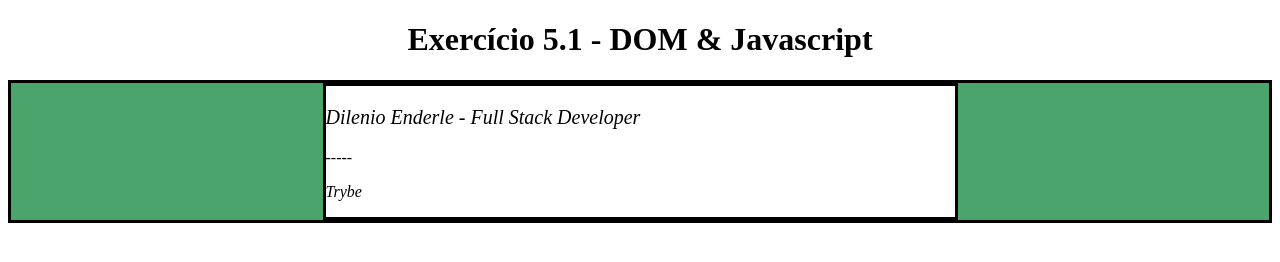
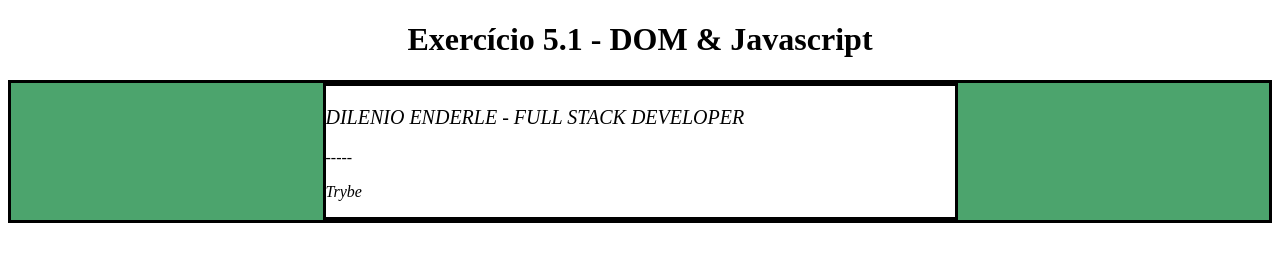
Before and after one commit to dilenio/trybe, a plain HTML site: page exercises/5.1/exercises.html in a window 1280 px wide. Drawn offline with Linux system fonts and the light colour scheme.

Commit message:
Crie uma função que modifique todo o texto da tag <p> para maiúsculo.

```diff
--- a/exercises/5.1/exercises.html
+++ b/exercises/5.1/exercises.html
@@ -77,6 +77,12 @@
         }
         changeH1();
 
+        function modifyP() {
+          let changeParagraph = document.getElementsByTagName("p")[0];
+          changeParagraph.style.textTransform = "uppercase";
+        }
+        modifyP();
+
     </script>
   </body>
 </html>
```
